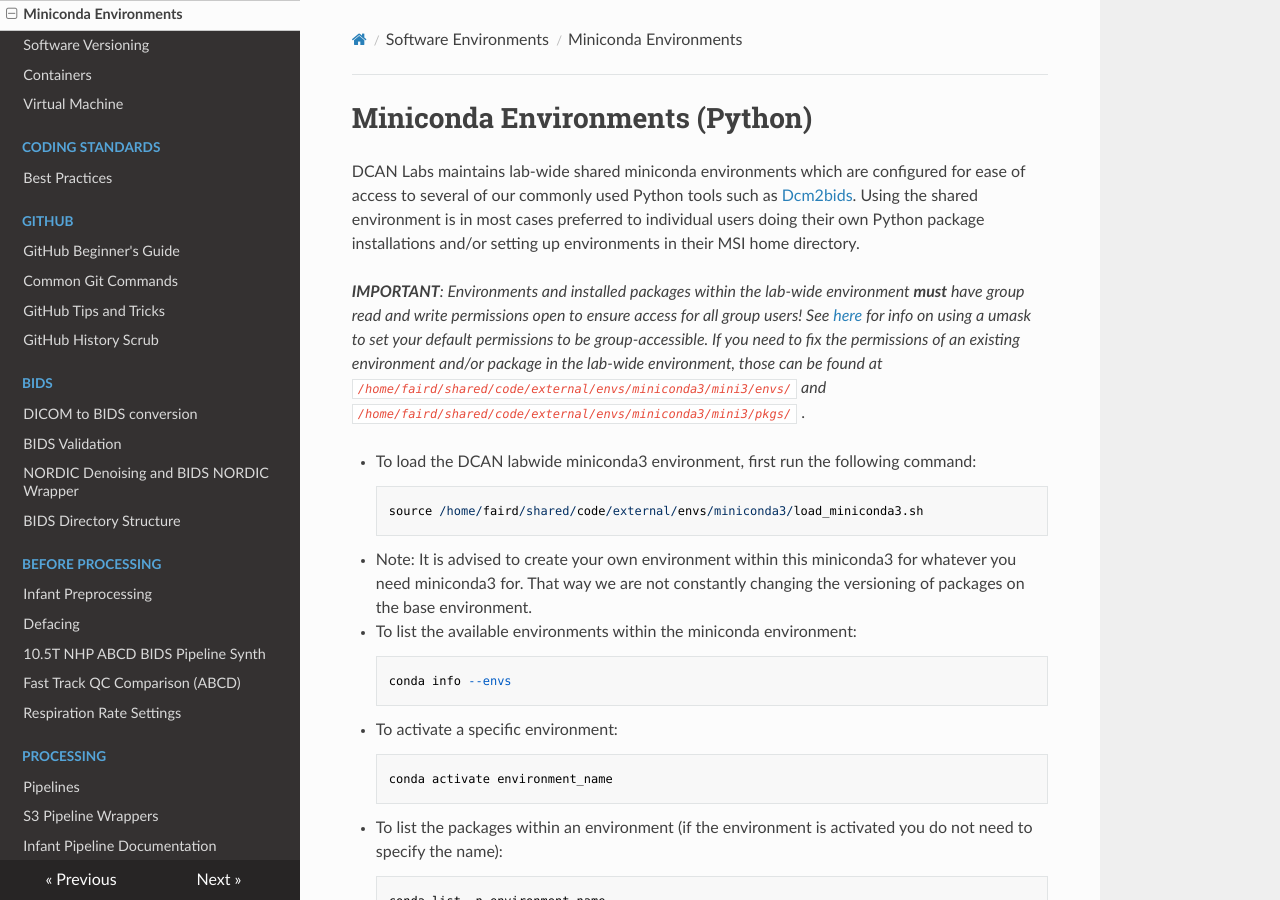
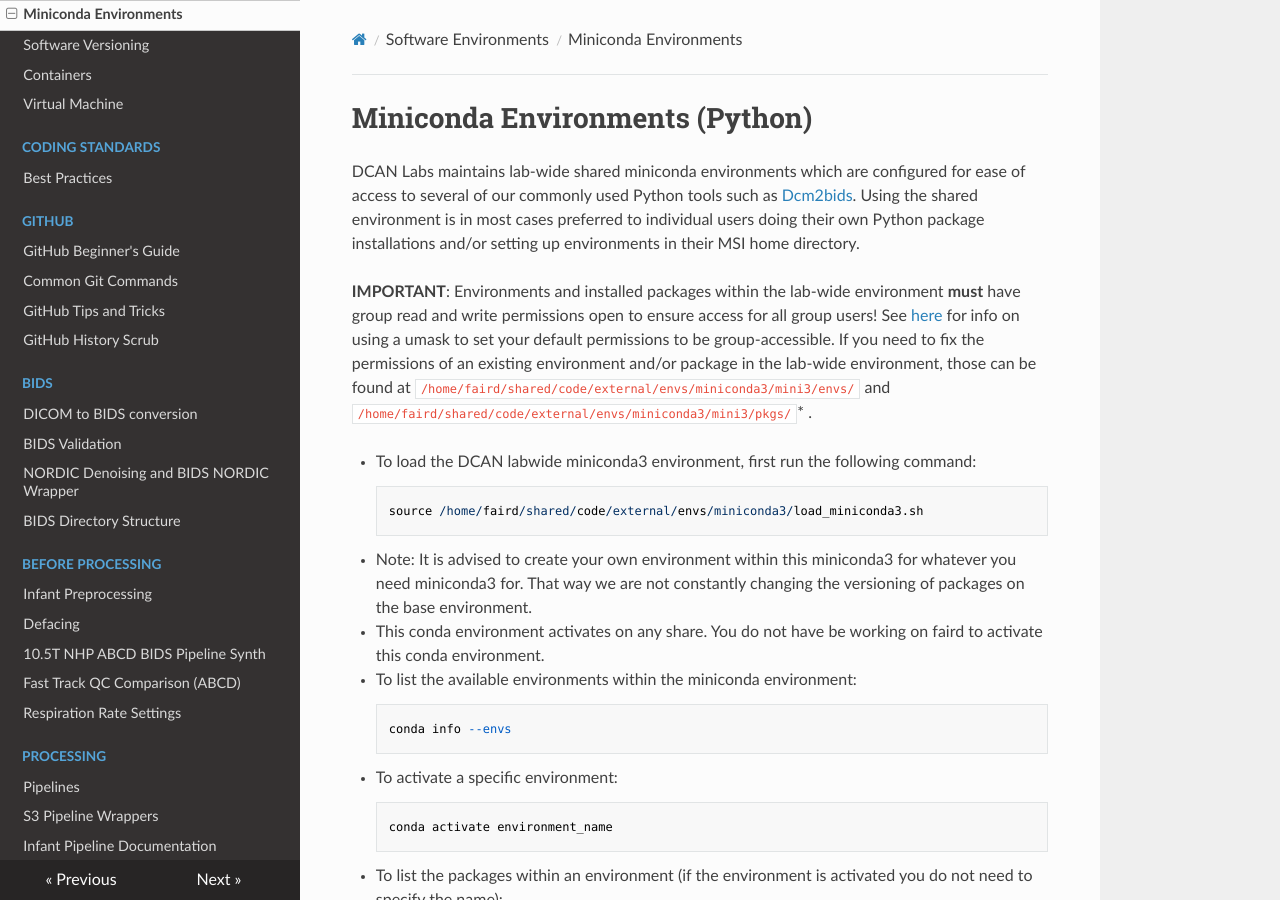
Before and after one commit to DCAN-Labs/cdni-brain, an MkDocs documentation site: the page built from docs/miniconda.md, in a window 1280 px wide and 900 px high. Built offline with MkDocs 1.6.1, drawn with Linux system fonts in a browser that asks for light colours; nearby versions of some CDN libraries; part of the change alters nothing that is shown.

Commit message:
clarify usage

```diff
--- a/docs/miniconda.md
+++ b/docs/miniconda.md
@@ -3,7 +3,7 @@
 DCAN Labs maintains lab-wide shared miniconda environments which are configured for ease of access to several of our commonly used Python tools such as [Dcm2bids](dcm2bids.md). Using the shared environment is in most cases preferred to individual users doing their own Python package installations and/or setting up environments in their MSI home directory.
 
 
-***IMPORTANT**:  Environments and installed packages within the lab-wide environment **must** have group read and write permissions open to ensure access for all group users! See [here](https://dcan-labs-informational-guide.readthedocs.io/en/latest/msi-login/#directory-and-file-permissions) for info on using a umask to set your default permissions to be group-accessible. If you need to fix the permissions of an existing environment and/or package in the lab-wide environment, those can be found at `/home/faird/shared/code/external/envs/miniconda3/mini3/envs/` and `/home/faird/shared/code/external/envs/miniconda3/mini3/pkgs/`* .
+**IMPORTANT**:  Environments and installed packages within the lab-wide environment **must** have group read and write permissions open to ensure access for all group users! See [here](msi-login.md#directory-and-file-permissions) for info on using a umask to set your default permissions to be group-accessible. If you need to fix the permissions of an existing environment and/or package in the lab-wide environment, those can be found at `/home/faird/shared/code/external/envs/miniconda3/mini3/envs/` and `/home/faird/shared/code/external/envs/miniconda3/mini3/pkgs/`* .
 
 
 * To load the DCAN labwide miniconda3 environment, first run the following command:
@@ -11,6 +11,7 @@ DCAN Labs maintains lab-wide shared miniconda environments which are configured
         source /home/faird/shared/code/external/envs/miniconda3/load_miniconda3.sh
 
 * Note: It is advised to create your own environment within this miniconda3 for whatever you need miniconda3 for. That way we are not constantly changing the versioning of packages on the base environment.
+* This conda environment activates on any share. You do not have be working on faird to activate this conda environment.
 * To list the available environments within the miniconda environment:
 
         conda info --envs
```
